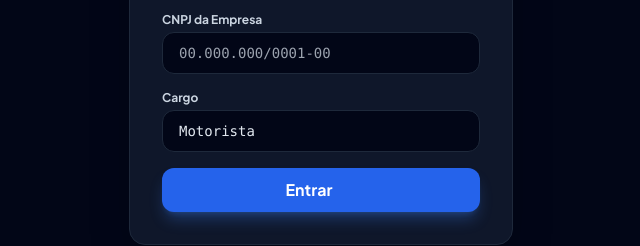
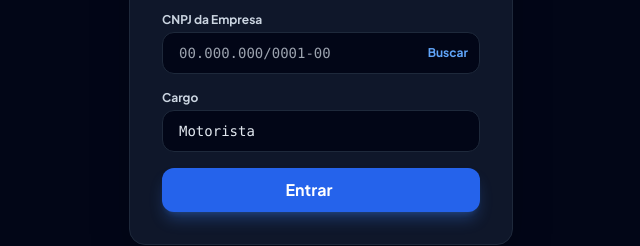
Before and after one commit to giovaniazevedo23/GENERAL, an Electron app: page motorista.html in a window 1366 px wide. Shown: the part 460-706 px from the top of the page, 362-1002 px from the left. Drawn offline with nearby package versions, Linux system fonts and the light colour scheme; no server answers; some icons are missing.

Commit message:
fix: Adicionado botao Buscar no campo CNPJ

```diff
--- a/motorista.html
+++ b/motorista.html
@@ -77,7 +77,10 @@
           </div>
           <div class="mt-4">
             <label class="block text-xs font-bold text-slate-300 mb-1">CNPJ da Empresa</label>
-            <input type="text" id="motorista-cnpj" onblur="if(window.App) App.fetchCompanyByCnpj(this.value)" class="w-full bg-slate-950 border border-slate-800 rounded-xl px-4 py-2.5 text-sm text-slate-200 font-mono focus:border-blue-500 outline-none transition-all" placeholder="00.000.000/0001-00" oninput="this.value = this.value.replace(/[^0-9]/g, '').replace(/^(\d{2})(\d{3})(\d{3})(\d{4})(\d{2}).*/, '$1.$2.$3/$4-$5');" />
+            <div class="relative">
+              <input type="text" id="motorista-cnpj" class="w-full bg-slate-950 border border-slate-800 rounded-xl px-4 py-2.5 text-sm text-slate-200 font-mono focus:border-blue-500 outline-none transition-all pr-16" placeholder="00.000.000/0001-00" oninput="this.value = this.value.replace(/[^0-9]/g, '').replace(/^(\d{2})(\d{3})(\d{3})(\d{4})(\d{2}).*/, '$1.$2.$3/$4-$5');" onblur="if(window.App) App.fetchCompanyByCnpj(this.value)" />
+              <button type="button" onclick="if(window.App) App.fetchCompanyByCnpj(document.getElementById('motorista-cnpj').value)" class="absolute right-2 top-1/2 -translate-y-1/2 text-blue-400 text-xs font-bold hover:text-blue-300 transition-all p-1">Buscar</button>
+            </div>
           </div>
           <div class="mt-4">
             <label class="block text-xs font-bold text-slate-300 mb-1">Cargo</label>
```
Also changed, not shown: www/motorista.html (+4 -1 lines), 1 other file.
